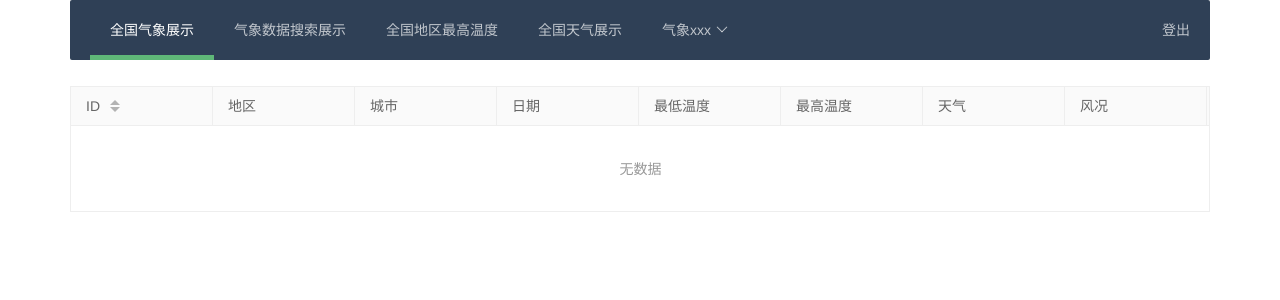
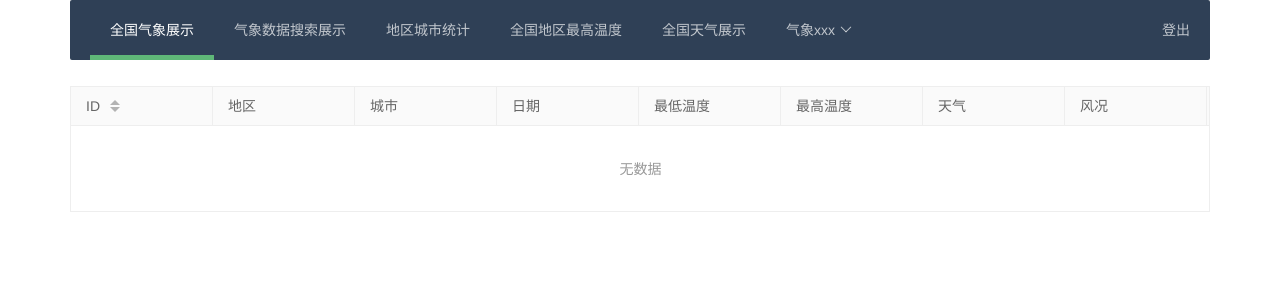
Before and after one commit to zhx1999/djangoProject, a Django app: page /main/ in a window 1280 px wide. Shown: the top 300 px of the page. Run offline with Django 3.2, Linux system fonts and the light colour scheme; data that the repository does not hold is empty.

Commit message:
分城市地区统计阴晴天数

```diff
--- a/templates/chinaMap.html
+++ b/templates/chinaMap.html
@@ -20,6 +20,10 @@
 
 						<li class="layui-nav-item">
                 <a href="{% url 'search' %}">气象数据搜索展示</a>
+            </li>
+
+            <li class="layui-nav-item">
+                <a href="{% url 'searchstate' %}">地区城市统计</a>
             </li>
 
             <li class="layui-nav-item">
--- a/templates/main.html
+++ b/templates/main.html
@@ -15,9 +15,15 @@
             <li class="layui-nav-item layui-this">
                 <a href="{% url 'main' %}">全国气象展示</a>
             </li>
+
             <li class="layui-nav-item">
                 <a href="{% url 'search' %}">气象数据搜索展示</a>
             </li>
+
+            <li class="layui-nav-item">
+                <a href="{% url 'searchstate' %}">地区城市统计</a>
+            </li>
+
             <li class="layui-nav-item">
                 <a href="{% url 'max_temp_state' %}">全国地区最高温度</a>
             </li>
--- a/templates/max_temp_state.html
+++ b/templates/max_temp_state.html
@@ -19,6 +19,10 @@
 
 						<li class="layui-nav-item">
                 <a href="{% url 'search' %}">气象数据搜索展示</a>
+            </li>
+
+            <li class="layui-nav-item">
+                <a href="{% url 'searchstate' %}">地区城市统计</a>
             </li>
 
             <li class="layui-nav-item">
--- a/templates/search.html
+++ b/templates/search.html
@@ -23,12 +23,18 @@
             </li>
 
             <li class="layui-nav-item">
+                <a href="{% url 'searchstate' %}">地区城市统计</a>
+            </li>
+
+            <li class="layui-nav-item">
                 <a href="{% url 'max_temp_state' %}">全国地区最高温度</a>
             </li>
 
             <li class="layui-nav-item">
                 <a href="{% url 'chinaMap' %}">全国天气展示</a>
             </li>
+
+
 
             <li class="layui-nav-item">
                 <a href="javascript:;">气象xxx</a>
--- a/templates/searchstate.html
+++ b/templates/searchstate.html
@@ -21,8 +21,9 @@
             <li class="layui-nav-item">
                 <a href="{% url 'search' %}">气象数据搜索展示</a>
             </li>
+
             <li class="layui-nav-item">
-                <a href="{% url 'search' %}">近7日天气状况统计</a>
+                <a href="{% url 'searchstate' %}">地区城市统计</a>
             </li>
 
             <li class="layui-nav-item">
```
